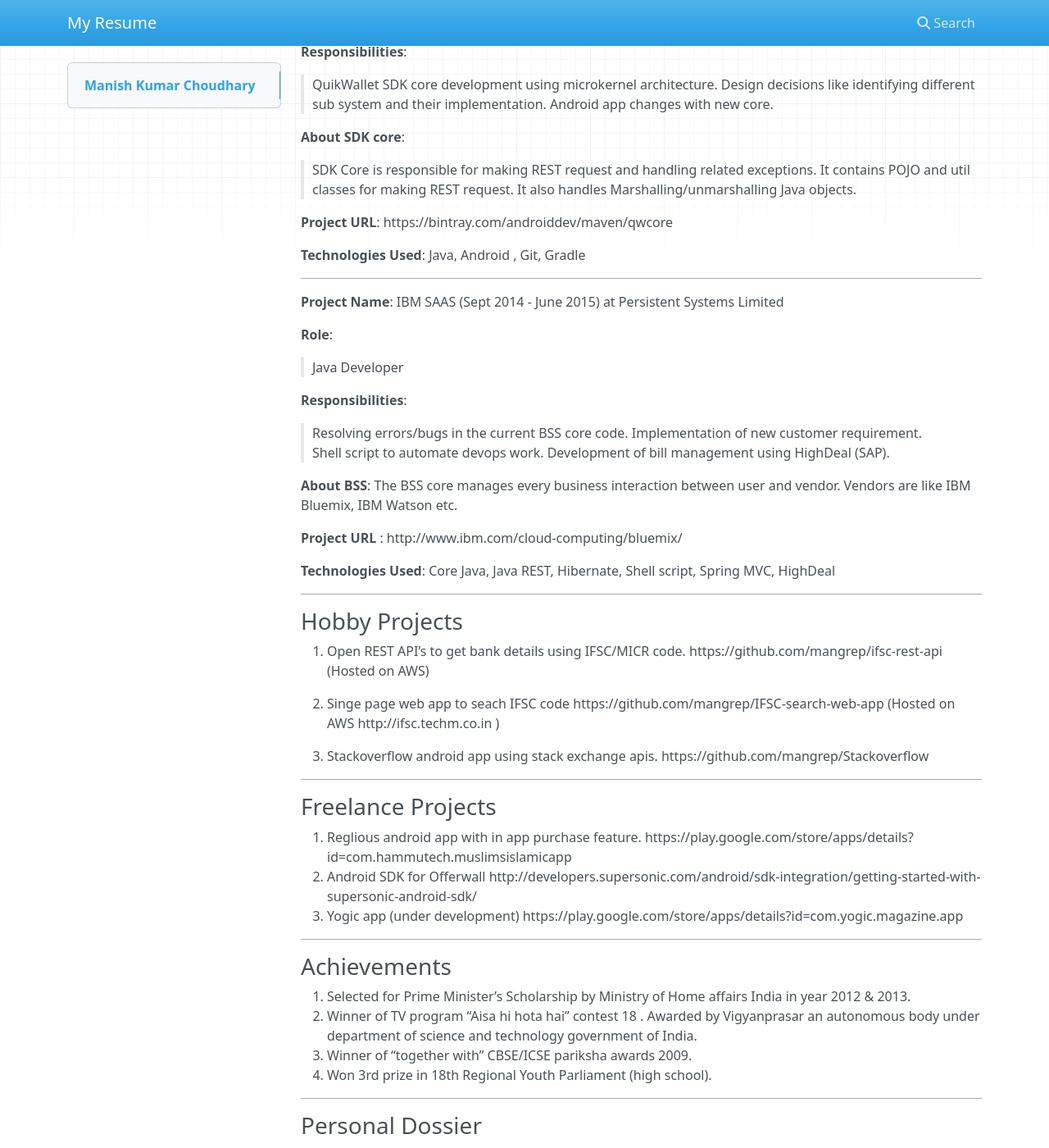
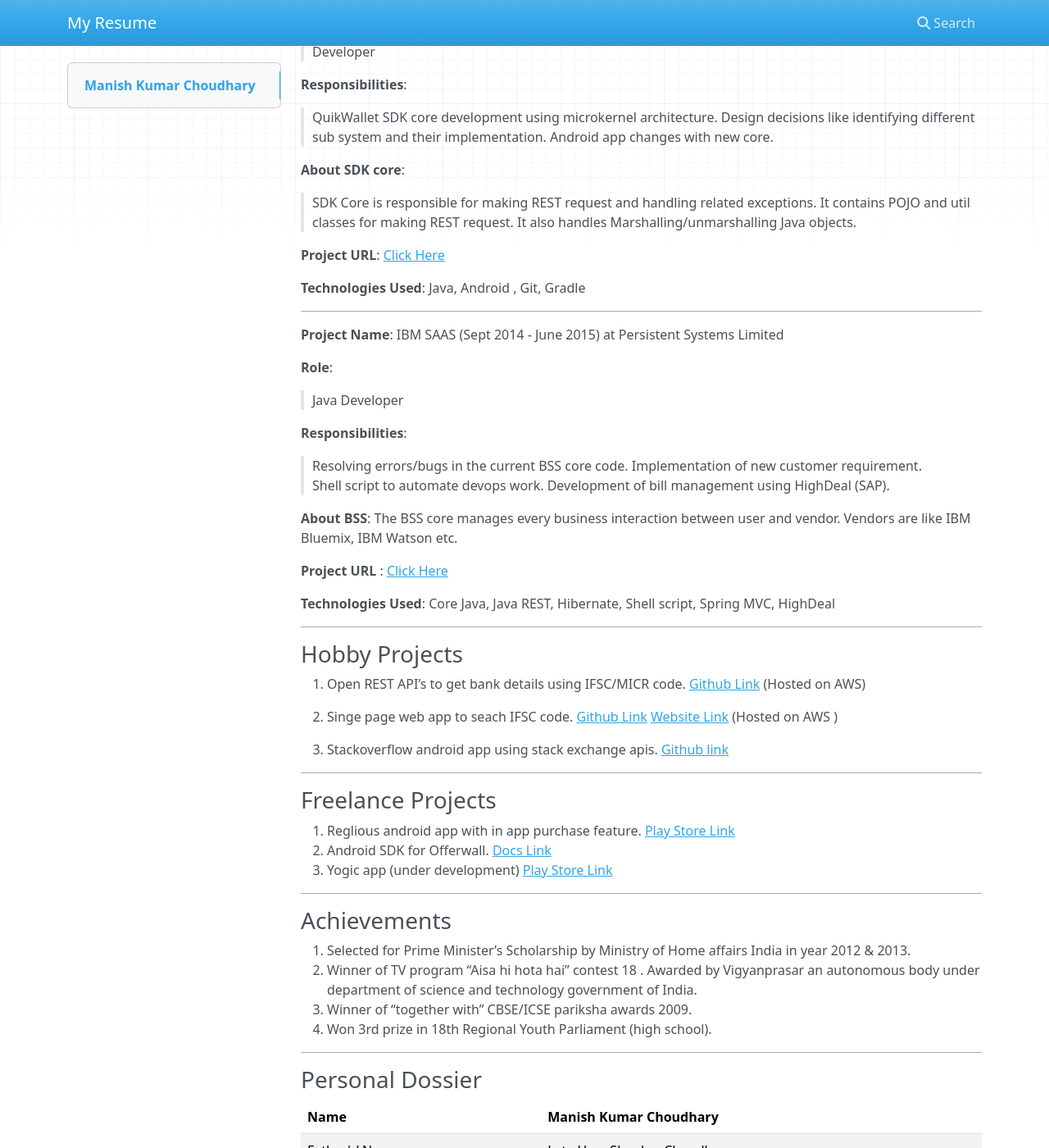
Before and after one commit to mangrep/my_resume, an MkDocs documentation site: the page built from docs/index.md, in a window 1280 px wide and 1400 px high, scrolled down 2337 px. Shown: the whole window at 82% size. Built offline with MkDocs 1.6.1, drawn with Linux system fonts in a browser that asks for light colours; nearby versions of some CDN libraries; some of the changed text lies outside the part shown.

Commit message:
Updated links and added online presence

```diff
--- a/docs/index.md
+++ b/docs/index.md
@@ -85,7 +86,7 @@
 
 >  It is a ready to use android library for online/offline payment solution.
 
-**Project URL**: https://bintray.com/androiddev/maven/qwsdkui/
+**Project URL**: [Click Here](https://bintray.com/androiddev/maven/qwsdkui/)
 
 **Technologies Used:** Java, Android , Git,
 
@@ -110,7 +111,7 @@
 
 > SDK Core is responsible for making REST request and handling related exceptions. It contains POJO and util classes for making REST request. It also handles Marshalling/unmarshalling Java objects.
 
-**Project URL**: https://bintray.com/androiddev/maven/qwcore
+**Project URL**: [Click Here](https://bintray.com/androiddev/maven/qwcore)
 
 **Technologies Used**: Java, Android , Git, Gradle
 
@@ -133,7 +134,7 @@
 
 **About BSS**: The BSS core manages every business interaction between user and vendor. Vendors are like IBM Bluemix, IBM Watson etc.
 
-**Project URL** : http://www.ibm.com/cloud-computing/bluemix/
+**Project URL** : [Click Here](http://www.ibm.com/cloud-computing/bluemix/)
 
 **Technologies Used**: Core Java, Java REST, Hibernate, Shell script, Spring MVC, HighDeal
 
@@ -145,11 +146,11 @@
 ###Hobby Projects
 
  1. Open REST API’s to get bank details using IFSC/MICR code.
-    https://github.com/mangrep/ifsc-rest-api  (Hosted on AWS)
+    [Github Link](https://github.com/mangrep/ifsc-rest-api)  (Hosted on AWS)
 
- 2. Singe page web app to seach IFSC code https://github.com/mangrep/IFSC-search-web-app  (Hosted on AWS http://ifsc.techm.co.in )
+ 2. Singe page web app to seach IFSC code. [Github Link](https://github.com/mangrep/IFSC-search-web-app)   [Website Link](http://ifsc.techm.co.in) (Hosted on AWS )
 
- 3. Stackoverflow android app using stack exchange apis. https://github.com/mangrep/Stackoverflow
+ 3. Stackoverflow android app using stack exchange apis. [Github link](https://github.com/mangrep/Stackoverflow)
 
 
 ----------
@@ -158,10 +159,10 @@
 
 ###Freelance Projects
 
- 1. Reglious android app with in app purchase feature. https://play.google.com/store/apps/details?id=com.hammutech.muslimsislamicapp
- 2.  Android SDK for Offerwall http://developers.supersonic.com/android/sdk-integration/getting-started-with-supersonic-android-sdk/
- 3.  Yogic app (under development)
-            https://play.google.com/store/apps/details?id=com.yogic.magazine.app
+ 1. Reglious android app with in app purchase feature. [Play Store Link](https://play.google.com/store/apps/details?id=com.hammutech.muslimsislamicapp)
+ 2.  Android SDK for Offerwall. [Docs Link](http://developers.supersonic.com/android/sdk-integration/getting-started-with-supersonic-android-sdk/)
+ 3.  Yogic app (under development) [Play Store Link](https://play.google.com/store/apps/details?id=com.yogic.magazine.app)
+
 
 
 ----------
@@ -206,7 +207,17 @@
 
 ----------
 
+###Online Presence
 
+Linkedin :  [Click here](https://www.linkedin.com/in/mangrep)
+
+Github :  [Click Here](https://www.github.com/mangrep)
+
+Freelance :  [Click Here](http://goo.gl/kCJ0NI)
+
+Stackoverflow:  [Click Here](http://stackoverflow.com/users/2340964/manish)
+
+SPOJ:  [Click Here](http://www.spoj.com/users/techmanish/)
 
 ###References
 
```
Also changed, not shown: other parts of docs/index.md (+1 -0 lines).
